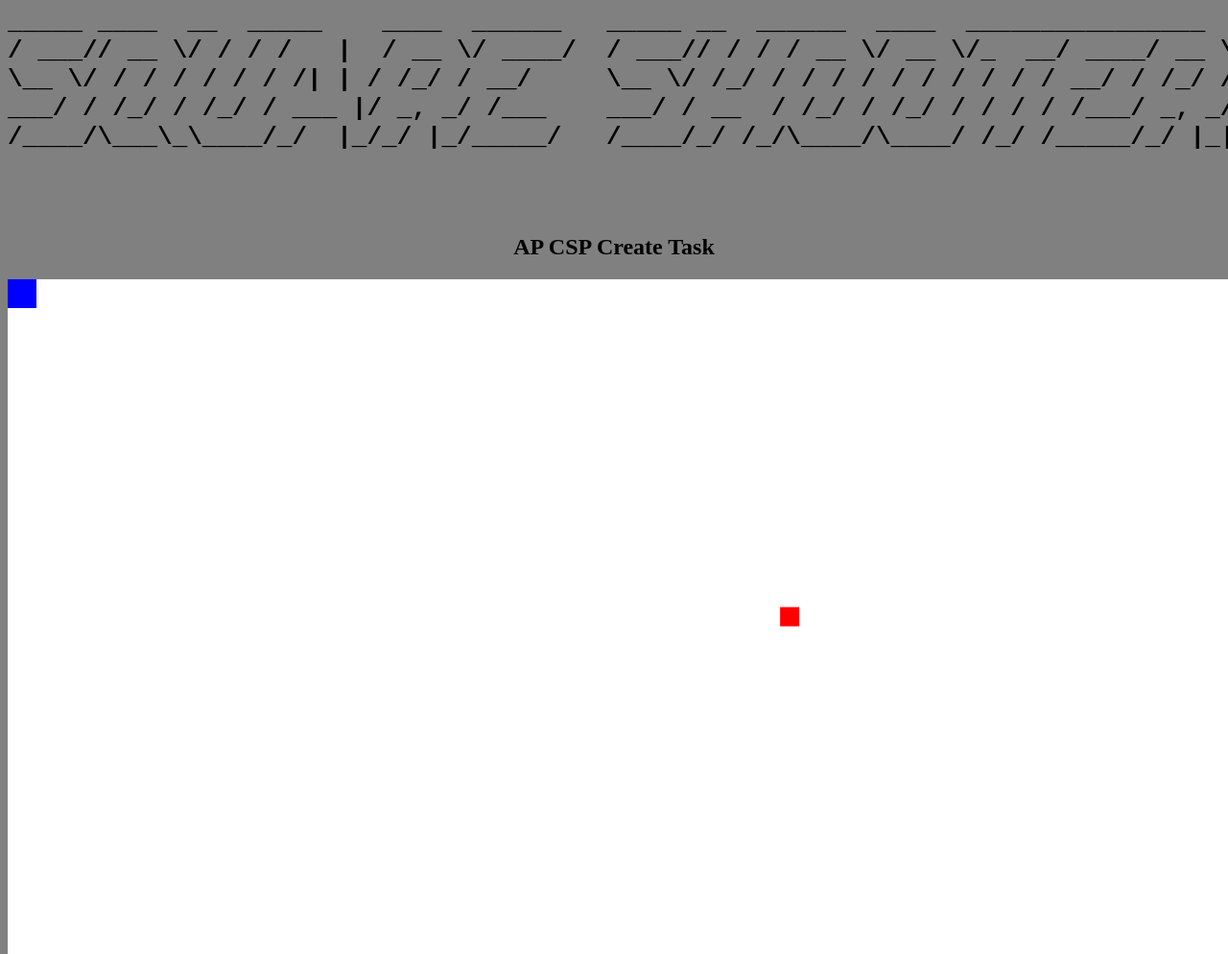
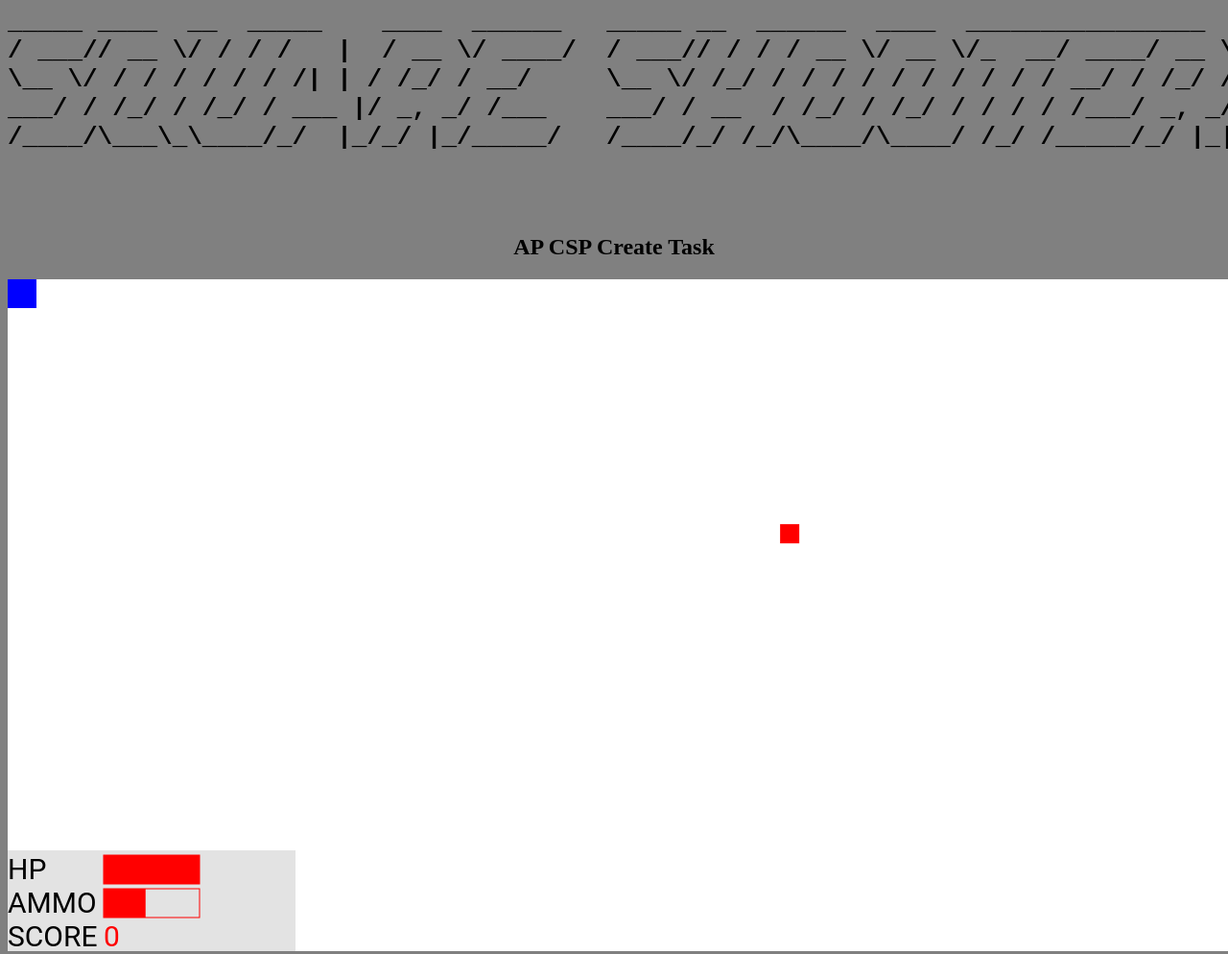
Before and after one commit to nobody647/APCSP-Create-task, a plain HTML site: page index.html in a window 1280 px wide. Shown: the top 994 px of the page at 96% size. Drawn offline with nearby package versions, Linux system fonts and the light colour scheme.

Commit message:
fixed some stuff

```diff
--- a/game.js
+++ b/game.js
@@ -139,6 +139,7 @@ function drawUI() {
 
 function fillBar(percent, color, x, y, width, height) {
 	if (percent > 1) percent = 1;
+	if (percent < 0) percent = 0;
 	var oldStroke = context.strokeStyle;
 	var oldFill = context.fillStyle;
 
@@ -290,9 +291,9 @@ class playerCharacter extends gameObject {
 		context.clearRect(0, 0, canvas.width, canvas.height);
 		context.textAlign="center";
 		context.fillText("Game Over", canvas.width/2, canvas.height/2);
+		this.hp = 1000000;
 
 		setTimeout(function(){
-			this.hp = 1000000;
 			alert("Your score was "+ score +". CLick OK to try again");
 			location.reload();
 		}, 2000)
--- a/index.html
+++ b/index.html
@@ -20,6 +20,6 @@ ___/ / /_/ / /_/ / ___ |/ _, _/ /___    ___/ / __  / /_/ / /_/ / / / / /___/ _,
 			 AP CSP Create Task
 		 </h2>
 		</header>
-		<canvas id = "gameCanvas" width = "1280" height = "960"></canvas>
+		<canvas id = "gameCanvas" width = "1280" height = "700"></canvas>
 	</body>
 </html>
```
